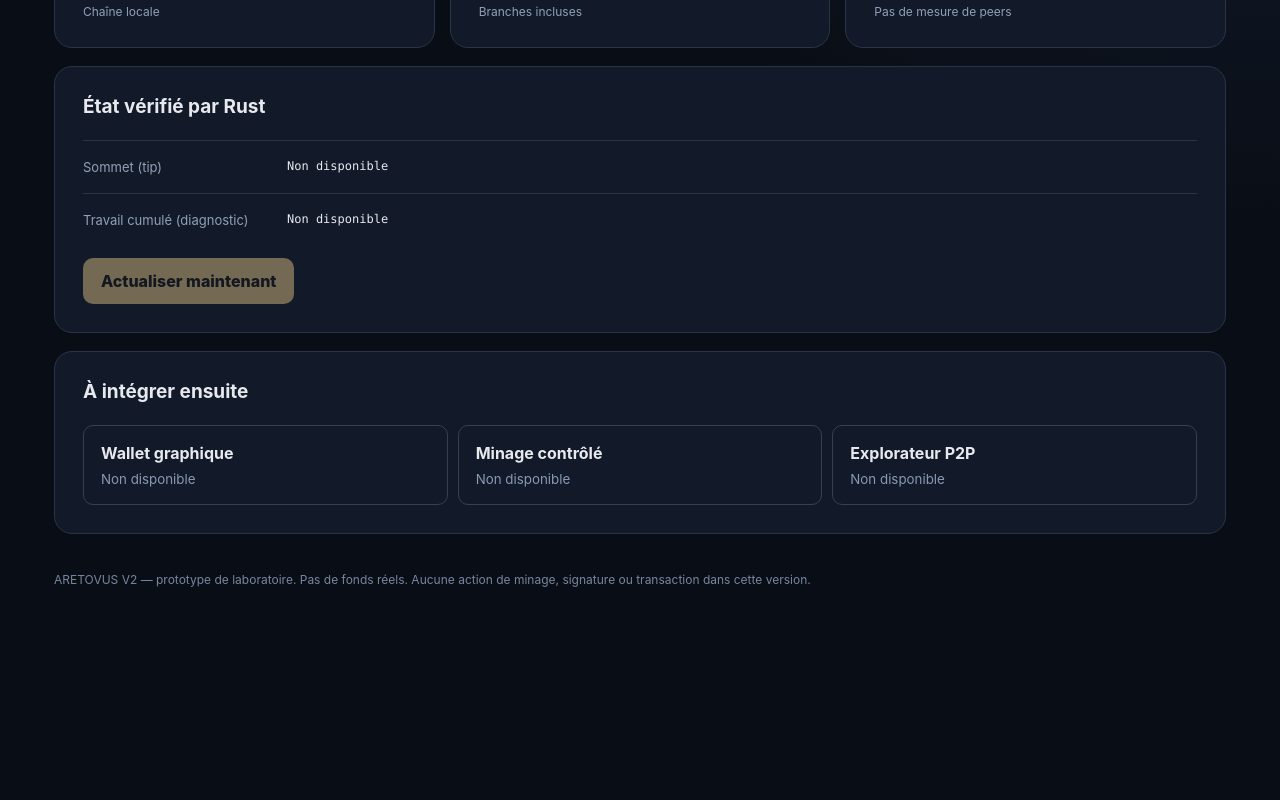
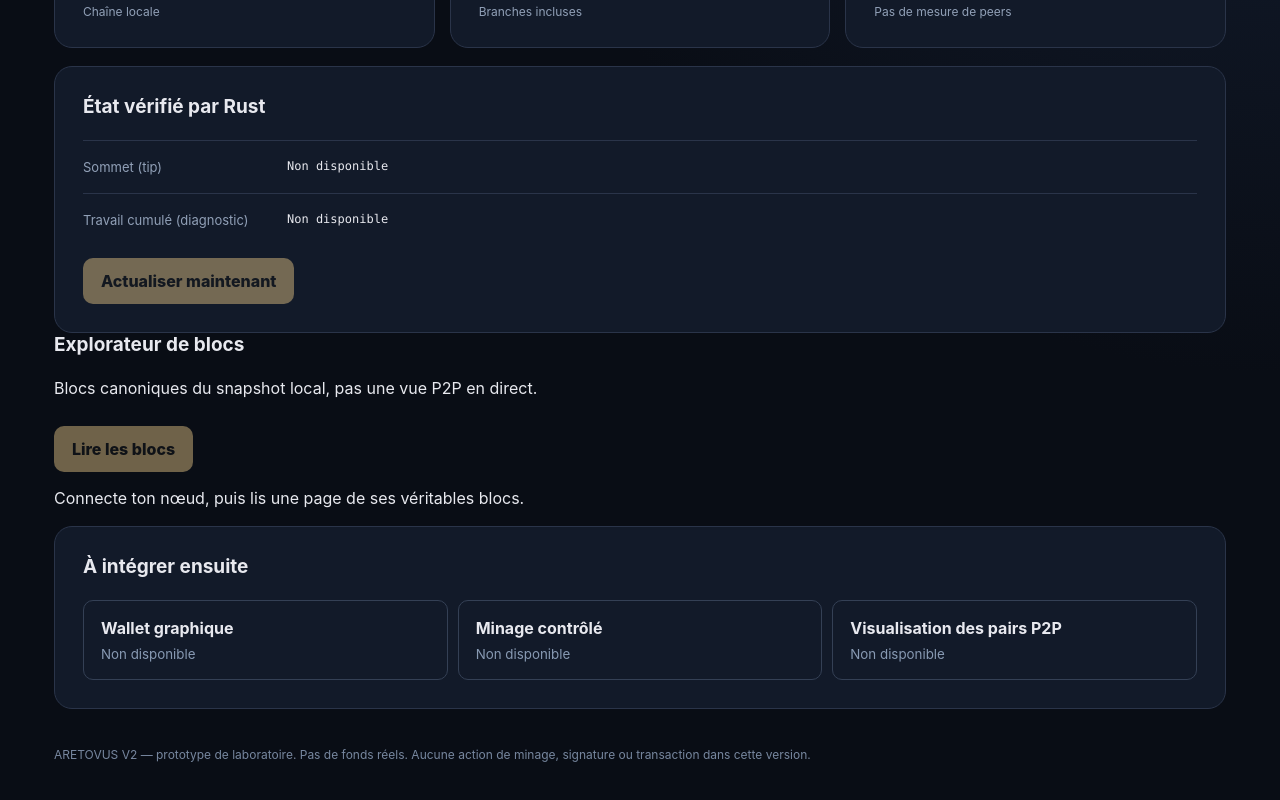
Before and after one commit to antoineforterax-cmd/ARETOVUS, a React (Vite) app in the folder apps/desktop/: page / in a window 1280 px wide. Shown: the part 811-1611 px from the top of the page. Before the commit the page ends 1436 px from the top, so only its background shows below. Built offline with nearby package versions, Linux system fonts and the light colour scheme.

Commit message:
feat(desktop): wire canonical explorer panel into Tauri dashboard

```diff
--- a/apps/desktop/src/App.tsx
+++ b/apps/desktop/src/App.tsx
@@ -1,6 +1,7 @@
 import { useCallback, useEffect, useRef, useState } from "react";
 import { invoke } from "@tauri-apps/api/core";
 import { parseNodeStatus, type VerifiedNodeStatus } from "./status";
+import { ExplorerPanel } from "./ExplorerPanel";
 
 export function App() {
   const [folder, setFolder] = useState("");
@@ -60,7 +61,8 @@ export function App() {
       <section className="details"><h2>État vérifié par Rust</h2><div className="row"><span>Sommet (tip)</span><code>{data?.tip ?? "Non disponible"}</code></div>
       <div className="row"><span>Travail cumulé (diagnostic)</span><code>{data?.chain_work_display ?? "Non disponible"}</code></div>
       <button className="refresh" type="button" disabled={!selected || loading} onClick={() => void refresh(selected)}>Actualiser maintenant</button></section>
-      <section className="roadmap"><h2>À intégrer ensuite</h2><div className="next"><div>Wallet graphique <small>Non disponible</small></div><div>Minage contrôlé <small>Non disponible</small></div><div>Explorateur P2P <small>Non disponible</small></div></div></section>
+      <ExplorerPanel dataDir={selected} verifiedTip={data?.tip ?? null} />
+      <section className="roadmap"><h2>À intégrer ensuite</h2><div className="next"><div>Wallet graphique <small>Non disponible</small></div><div>Minage contrôlé <small>Non disponible</small></div><div>Visualisation des pairs P2P <small>Non disponible</small></div></div></section>
     </main><footer>ARETOVUS V2 — prototype de laboratoire. Pas de fonds réels. Aucune action de minage, signature ou transaction dans cette version.</footer>
   </div>;
 }
```
